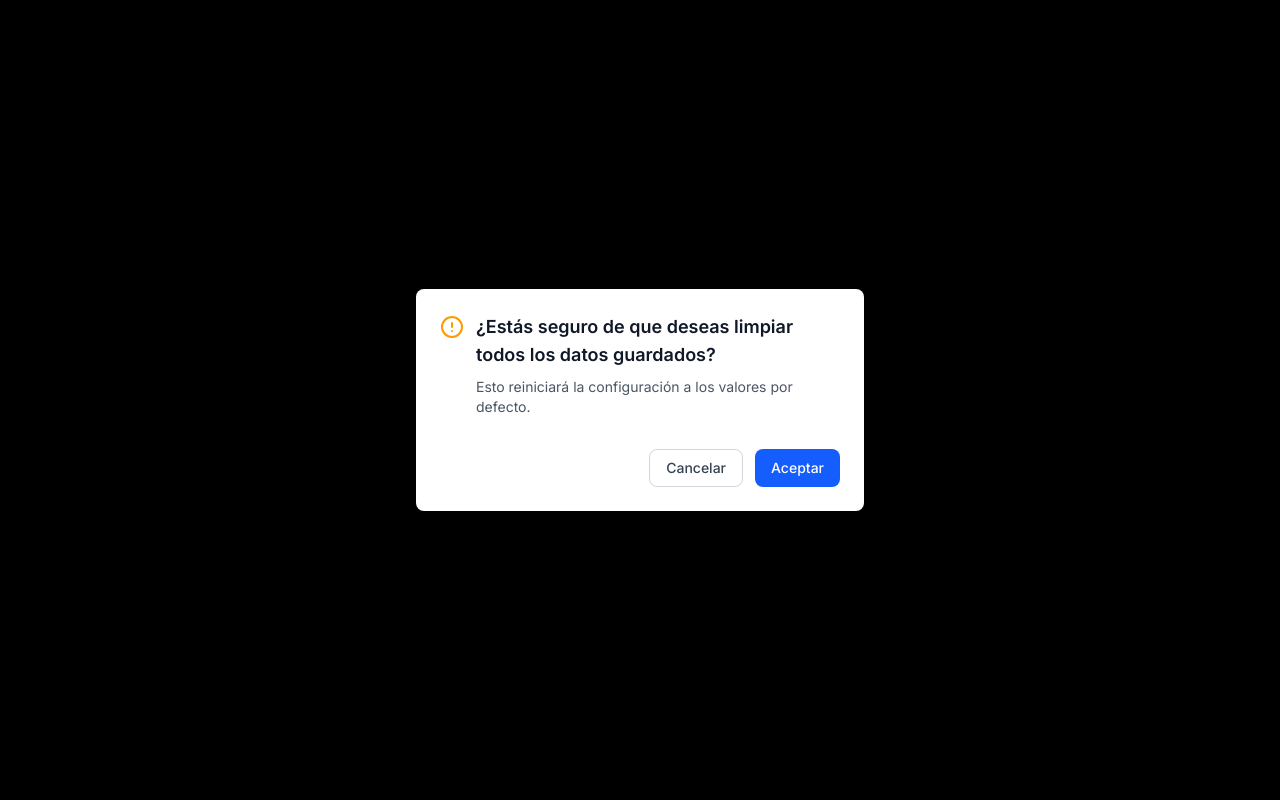
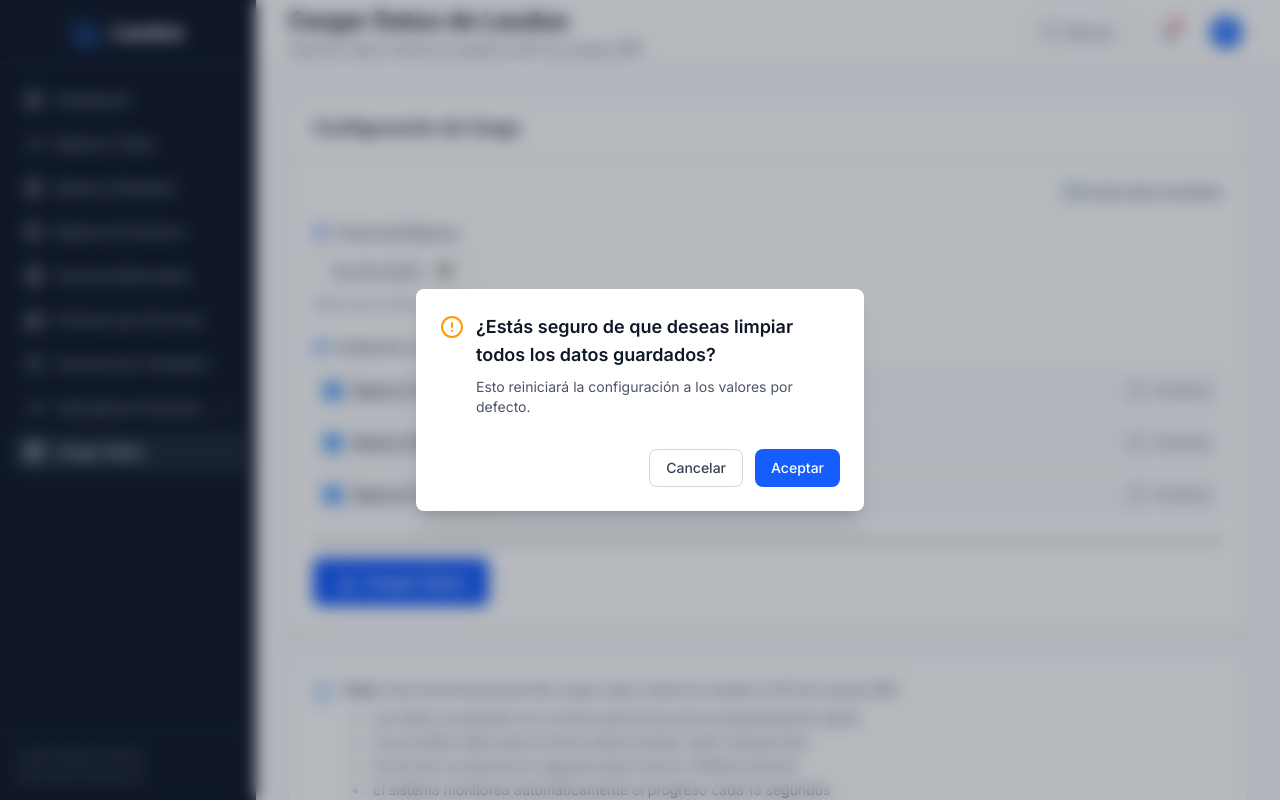
Before and after one commit to victor-hernandez-kirovich/laudus-dashboard, a Next.js app: page /dashboard/admin/load-data in a window 1280 px wide. Both pictures are taken after a click on the button "🔄 Limpiar datos guardados". Built offline with nearby package versions, Linux system fonts and the light colour scheme.

Commit message:
style: Improve modal backdrop with subtle blur effect - Change from black bg-opacity-50 to gray-900/30 - Add backdrop-blur-sm for better visual effect

```diff
--- a/app/dashboard/admin/load-data/page.tsx
+++ b/app/dashboard/admin/load-data/page.tsx
@@ -820,7 +820,7 @@ export default function LoadDataPage() {
 
       {/* Modal de confirmación para limpiar datos */}
       {showClearModal && (
-        <div className='fixed inset-0 bg-black bg-opacity-50 flex items-center justify-center z-50 p-4'>
+        <div className='fixed inset-0 bg-gray-900/30 backdrop-blur-sm flex items-center justify-center z-50 p-4'>
           <div className='bg-white rounded-lg shadow-xl max-w-md w-full p-6 space-y-4'>
             <div className='flex items-start gap-3'>
               <AlertCircle className='h-6 w-6 text-amber-500 flex-shrink-0 mt-0.5' />
```
